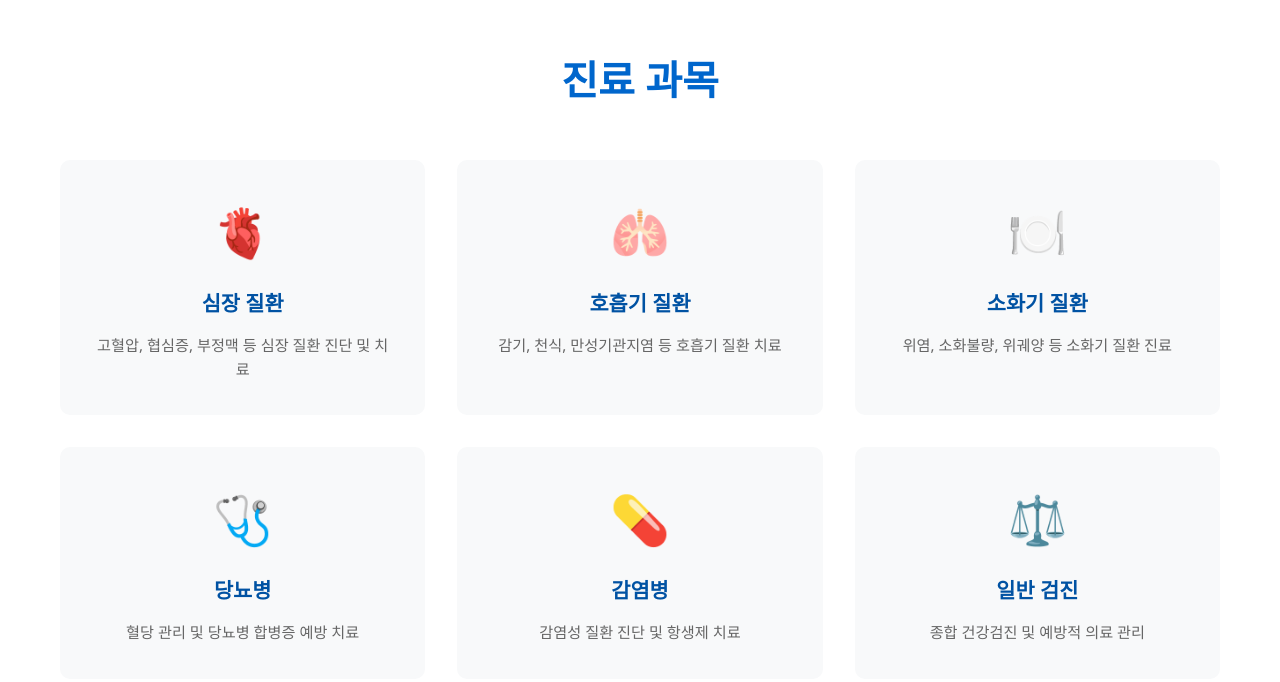
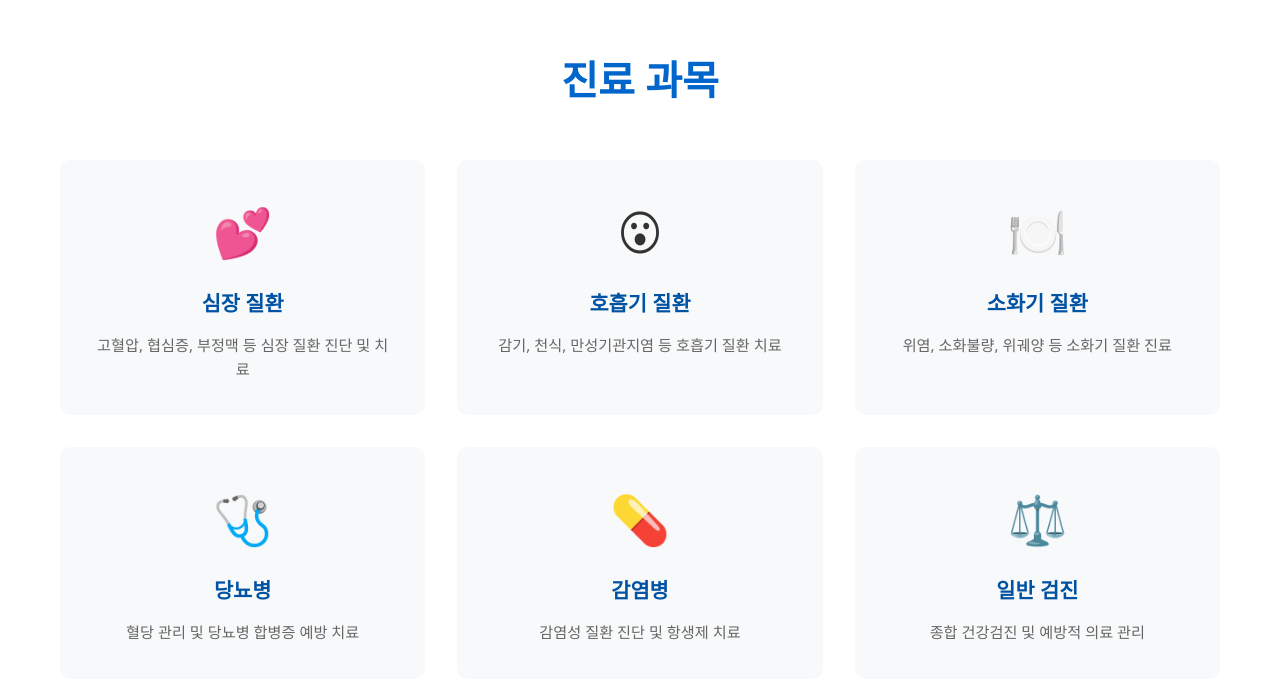
Before and after one commit to cashbook/claude_web, a plain HTML site: page index.html in a window 1280 px wide. Shown: the part 1245-1927 px from the top of the page. Drawn offline with Linux system fonts and the light colour scheme.

Commit message:
Update index.html

```diff
--- a/index.html
+++ b/index.html
@@ -1,16 +1,25 @@
 <!DOCTYPE html>
 <html lang="ko">
 <head>
+    <!-- UTF-8 인코딩 설정. 글자 깨짐 방지 -->
     <meta charset="UTF-8">
+    <!-- 스마트폰, 태블릿 등 모바일 기기 화면 크기에 맞춰 사이트가 자동으로 조절되게 합니다. -->
     <meta name="viewport" content="width=device-width, initial-scale=1.0">
     <title>하늘병원 - 내과 전문</title>
+    <!-- CSS 스타일 시트 연결 -->
     <link rel="stylesheet" href="styles.css">
 </head>
 <body>
     <!-- 네비게이션 -->
+    <!-- 사용자가 사이트 내 다른 위치로 이동할 수 있게 돕는 바(Bar)입니다. -->
     <nav class="navbar">
+        <!-- 콘텐츠를 중앙에 모으기 위한 박스입니다. -->
+        <!-- 웹 개발에서 container라는 클래스 이름을 가진 <div>를 사용하는 것은
+            일종의 업계 표준이자 관습입니다. 단순히 박스를 만드는 것이 아니라,
+            브라우저의 너비에 상관없이 내용을 보기 좋게 배치하기 위한 '가이드라인' 역할을
+            하기 때문입니다. -->
         <div class="container">
-            <div class="logo">하늘병원</div>
+            <div class="logo">까꿍 하늘병원</div>
             <ul class="nav-menu">
                 <li><a href="#home" class="nav-link active">홈</a></li>
                 <li><a href="#about" class="nav-link">병원소개</a></li>
@@ -69,12 +78,12 @@
             <h2>진료 과목</h2>
             <div class="services-grid">
                 <div class="service-card">
-                    <div class="service-icon">🫀</div>
+                    <div class="service-icon">💕</div>
                     <h3>심장 질환</h3>
                     <p>고혈압, 협심증, 부정맥 등 심장 질환 진단 및 치료</p>
                 </div>
                 <div class="service-card">
-                    <div class="service-icon">🫁</div>
+                    <div class="service-icon">😮</div>
                     <h3>호흡기 질환</h3>
                     <p>감기, 천식, 만성기관지염 등 호흡기 질환 치료</p>
                 </div>
```
